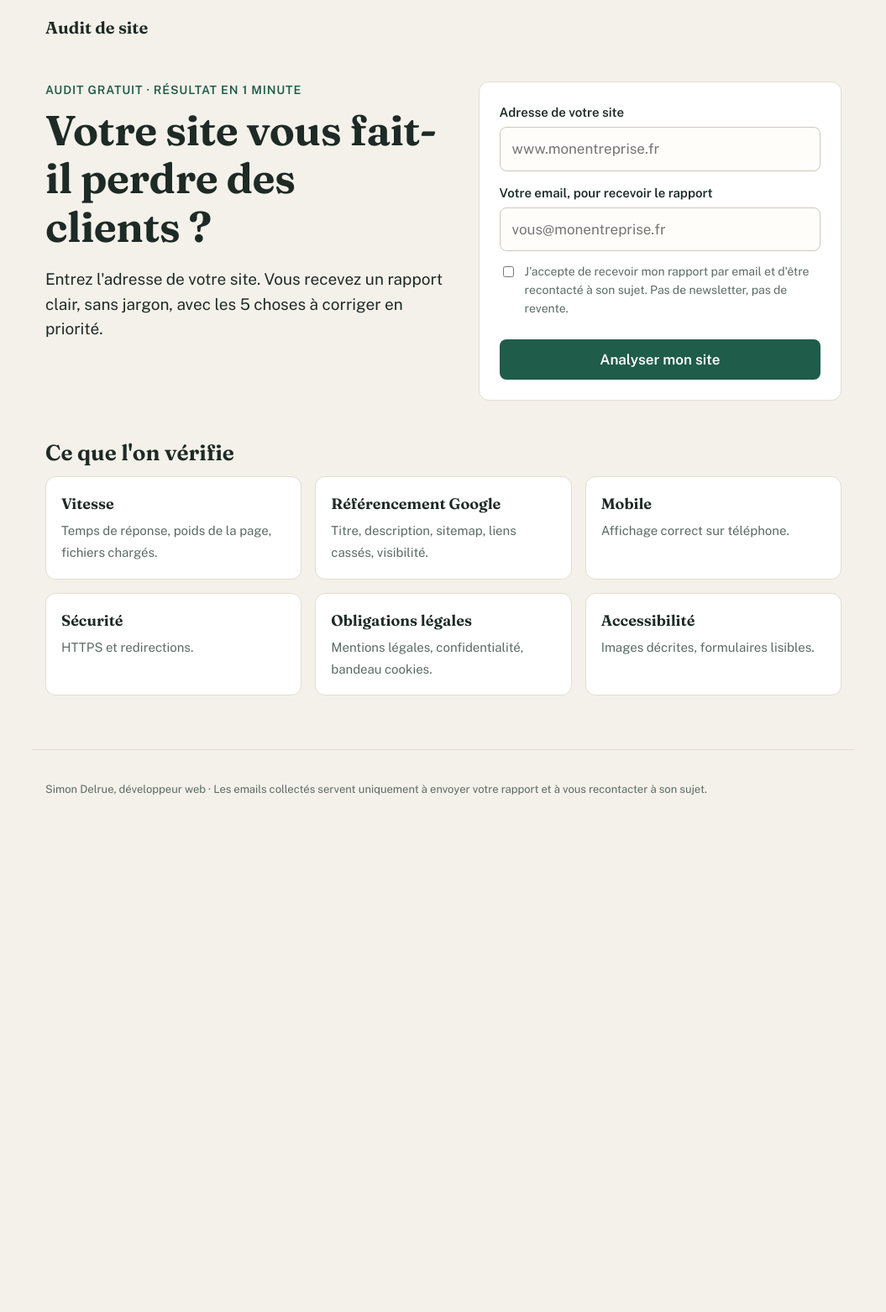
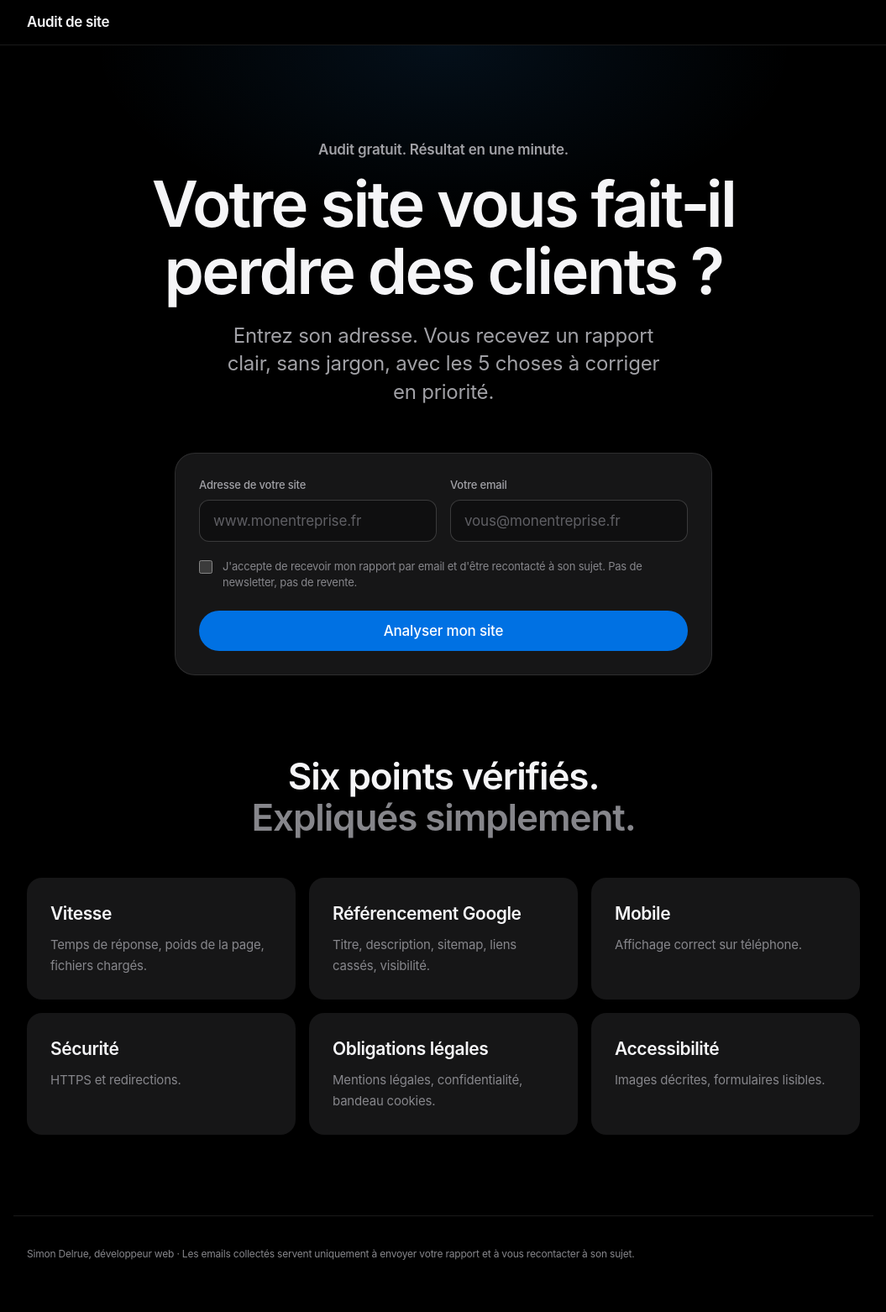
Before and after one commit to freddiiee34/audit-site, a FastAPI app: page / in a window 1280 px wide. Shown: the whole page at 84% size, without its empty margins (112-1167 px from the left). Before the commit the page ends 947 px from the top, so only its background shows below. Run offline with FastAPI, Linux system fonts and the light colour scheme.

Commit message:
Nouvelle DA : fond sombre épuré, typographie système, accent bleu
Co-Authored-By: Claude Opus 5.5 <noreply@anthropic.com>
Claude-Session: https://claude.ai/code/session_019j9RPtZpkxdSZGKB59z4Lz

```diff
--- a/app/static/style.css
+++ b/app/static/style.css
@@ -1,157 +1,231 @@
+/* Direction artistique : fond noir, surfaces gris très sombre, typographie
+   système serrée, un seul accent bleu. Inspiration : pages produit Apple. */
 :root {
-  --papier: #f4f1ea;
-  --carte: #ffffff;
-  --encre: #1d2a26;
-  --doux: #5b6b66;
-  --filet: #e2ddd2;
-  --vert: #1f5c4a;
-  --vert-clair: #e3efe9;
-  --bon: #2f7d5b;
-  --moyen: #c07a12;
-  --faible: #b8412f;
-  --bon-fond: #e2f1e8;
-  --moyen-fond: #fbefd9;
-  --faible-fond: #f8e2dd;
-  --rayon: 12px;
-  --titre: "Fraunces", Georgia, serif;
-  --texte: "Public Sans", system-ui, -apple-system, "Segoe UI", sans-serif;
+  --fond: #000000;
+  --surface: #161617;
+  --surface-2: #1d1d1f;
+  --champ: #0f0f10;
+  --texte: #f5f5f7;
+  --gris: #86868b;
+  --gris-clair: #a1a1a6;
+  --filet: rgba(255, 255, 255, 0.10);
+  --filet-fort: rgba(255, 255, 255, 0.18);
+  --accent: #2997ff;
+  --bouton: #0071e3;
+  --bouton-survol: #0077ed;
+  --bon: #30d158;
+  --moyen: #ff9f0a;
+  --faible: #ff453a;
+  --rayon: 18px;
+  --police: -apple-system, BlinkMacSystemFont, "SF Pro Display", "SF Pro Text", "Inter", "Helvetica Neue", Arial, sans-serif;
 }
 
 * { box-sizing: border-box; }
 html { -webkit-text-size-adjust: 100%; }
 body {
   margin: 0;
-  background: var(--papier);
-  color: var(--encre);
-  font: 400 17px/1.55 var(--texte);
+  background: var(--fond);
+  color: var(--texte);
+  font: 400 17px/1.47 var(--police);
+  letter-spacing: -0.012em;
+  -webkit-font-smoothing: antialiased;
+  -moz-osx-font-smoothing: grayscale;
 }
-main { max-width: 980px; margin: 0 auto; padding: 0 16px 64px; }
-h1, h2, h3 { font-family: var(--titre); font-weight: 650; line-height: 1.15; margin: 0 0 12px; }
-h1 { font-size: clamp(32px, 5vw, 50px); letter-spacing: -0.01em; }
-h2 { font-size: 26px; margin-top: 48px; }
-h3 { font-size: 20px; }
-a { color: var(--vert); }
+main { max-width: 1024px; margin: 0 auto; padding: 0 16px 96px; }
+h1, h2, h3 { font-weight: 600; margin: 0 0 12px; letter-spacing: -0.025em; }
+h1 { font-size: clamp(40px, 7vw, 76px); line-height: 1.05; letter-spacing: -0.035em; }
+h2 { font-size: clamp(28px, 4vw, 44px); line-height: 1.1; margin-top: 96px; }
+h3 { font-size: 19px; line-height: 1.25; letter-spacing: -0.015em; }
+a { color: var(--accent); text-decoration: none; }
+a:hover { text-decoration: underline; }
+.gris { color: var(--gris); }
 
+/* Barre du haut, translucide comme sur apple.com */
 .bandeau {
-  max-width: 980px; margin: 0 auto; padding: 20px 16px;
+  position: sticky; top: 0; z-index: 10;
   display: flex; justify-content: space-between; align-items: center; gap: 12px;
+  padding: 14px max(16px, calc((100% - 1024px) / 2 + 16px));
+  background: rgba(0, 0, 0, 0.72);
+  backdrop-filter: saturate(180%) blur(20px);
+  -webkit-backdrop-filter: saturate(180%) blur(20px);
+  border-bottom: 1px solid var(--filet);
 }
-.marque { font: 650 20px var(--titre); color: var(--encre); text-decoration: none; }
+.marque { font-size: 17px; font-weight: 600; color: var(--texte); letter-spacing: -0.02em; }
+.marque:hover { text-decoration: none; }
 .lien-imprimer {
-  font: 600 14px var(--texte); color: var(--vert); background: none;
-  border: 1px solid var(--vert); border-radius: 999px; padding: 8px 14px; cursor: pointer;
+  font: 400 14px var(--police); color: var(--accent); background: none;
+  border: 0; padding: 4px 0; cursor: pointer;
+}
+.lien-imprimer:hover { text-decoration: underline; }
+
+.surtitre { margin: 0 0 12px; font-size: 17px; font-weight: 600; color: var(--gris-clair); letter-spacing: -0.01em; }
+.chapo { font-size: clamp(19px, 2.2vw, 24px); line-height: 1.4; color: var(--gris-clair); max-width: 36ch; margin: 0 auto; }
+.note { font-size: 14px; color: var(--gris); }
+
+.carte { background: var(--surface); border-radius: var(--rayon); padding: 28px; }
+
+/* --- Accueil -------------------------------------------------------------- */
+.hero {
+  text-align: center; padding: 112px 0 0;
+  background: radial-gradient(ellipse 60% 40% at 50% 0%, rgba(41, 151, 255, 0.10), transparent 70%);
+}
+.hero h1 { max-width: 15ch; margin: 0 auto 20px; }
+
+.formulaire {
+  max-width: 640px; margin: 56px auto 0; text-align: left;
+  background: var(--surface); border: 1px solid var(--filet);
+  border-radius: 24px; padding: 28px;
+}
+.champs { display: grid; grid-template-columns: 1fr 1fr; gap: 16px; }
+.champ label { display: block; font-size: 13px; font-weight: 500; color: var(--gris-clair); margin: 0 0 8px; }
+.formulaire input[type=text], .formulaire input[type=email] {
+  width: 100%; font: 400 17px var(--police); letter-spacing: -0.01em;
+  padding: 14px 16px; border-radius: 12px;
+  border: 1px solid var(--filet-fort); background: var(--champ); color: var(--texte);
+  transition: border-color 0.15s, box-shadow 0.15s;
+}
+.formulaire input::placeholder { color: #5f5f64; }
+.formulaire input:focus { outline: none; border-color: var(--accent); box-shadow: 0 0 0 4px rgba(41, 151, 255, 0.25); }
+button:focus-visible, .bouton:focus-visible, a:focus-visible { outline: 2px solid var(--accent); outline-offset: 3px; }
+
+.case { display: flex; gap: 12px; align-items: flex-start; margin-top: 20px; font-size: 13px; line-height: 1.45; color: var(--gris); cursor: pointer; }
+.case input { margin: 2px 0 0; width: 16px; height: 16px; flex: none; accent-color: var(--bouton); }
+.piege { position: absolute; left: -9999px; width: 1px; height: 1px; overflow: hidden; }
+
+button[type=submit], .bouton {
+  display: inline-block; text-align: center; cursor: pointer;
+  font: 500 17px var(--police); letter-spacing: -0.01em; color: #fff;
+  background: var(--bouton); border: 0; border-radius: 980px;
+  padding: 14px 28px; transition: background 0.15s;
+}
+button[type=submit] { width: 100%; margin-top: 24px; }
+button[type=submit]:hover, .bouton:hover { background: var(--bouton-survol); text-decoration: none; }
+button[type=submit]:disabled { opacity: 0.6; cursor: progress; }
+.attente { font-size: 14px; color: var(--gris); text-align: center; margin: 12px 0 0; }
+.alerte {
+  background: rgba(255, 69, 58, 0.12); color: #ff8a80; border: 1px solid rgba(255, 69, 58, 0.3);
+  border-radius: 12px; padding: 12px 16px; margin: 0 0 20px; font-size: 15px;
 }
 
-.surtitre { margin: 0 0 8px; font-size: 14px; font-weight: 600; letter-spacing: 0.06em; text-transform: uppercase; color: var(--vert); }
-.chapo { font-size: 19px; color: var(--encre); max-width: 60ch; }
-.note { font-size: 14px; color: var(--doux); }
+.controles { text-align: center; }
+.controles h2 { margin-bottom: 48px; }
+.grille {
+  list-style: none; padding: 0; margin: 0; text-align: left;
+  display: grid; grid-template-columns: repeat(3, 1fr); gap: 16px;
+}
+.grille li { background: var(--surface); border-radius: var(--rayon); padding: 28px; }
+.grille strong { display: block; font-size: 21px; font-weight: 600; letter-spacing: -0.02em; margin-bottom: 8px; }
+.grille span { font-size: 15px; line-height: 1.45; color: var(--gris); }
 
-.carte { background: var(--carte); border: 1px solid var(--filet); border-radius: var(--rayon); padding: 24px; }
+/* --- Rapport -------------------------------------------------------------- */
+.entete-rapport { display: flex; gap: 40px; align-items: center; padding-top: 72px; }
+.entete-rapport .chapo { margin: 0; max-width: 48ch; font-size: 19px; }
+.url-site { font-size: clamp(28px, 4.5vw, 48px); line-height: 1.08; overflow-wrap: anywhere; }
 
-/* Accueil */
-.accroche { display: grid; grid-template-columns: 1.1fr 1fr; gap: 40px; align-items: start; padding-top: 32px; }
-.formulaire label { display: block; font-weight: 600; font-size: 15px; margin: 14px 0 6px; }
-.formulaire label:first-of-type { margin-top: 0; }
-.formulaire input[type=text], .formulaire input[type=email] {
-  width: 100%; font: inherit; padding: 12px 14px; border: 1px solid #cfc8ba;
-  border-radius: 8px; background: #fffdf9; color: var(--encre);
-}
-.formulaire input:focus-visible, button:focus-visible, .bouton:focus-visible { outline: 3px solid #8cbcab; outline-offset: 2px; }
-.case { display: flex !important; gap: 10px; align-items: flex-start; font-weight: 400 !important; font-size: 14px !important; color: var(--doux); }
-.case input { margin-top: 4px; accent-color: var(--vert); }
-.piege { position: absolute; left: -9999px; width: 1px; height: 1px; overflow: hidden; }
-button[type=submit], .bouton {
-  display: inline-block; margin-top: 20px; width: 100%; text-align: center;
-  font: 600 17px var(--texte); color: #fff; background: var(--vert);
-  border: 0; border-radius: 8px; padding: 14px 20px; cursor: pointer; text-decoration: none;
-}
-button[type=submit]:disabled { opacity: 0.7; cursor: progress; }
-.attente { font-size: 14px; color: var(--doux); text-align: center; margin: 10px 0 0; }
-.alerte { background: var(--faible-fond); color: #7a2a1e; border-radius: 8px; padding: 12px 14px; margin: 0 0 16px; font-size: 15px; }
-
-.grille { list-style: none; padding: 0; margin: 0; display: grid; grid-template-columns: repeat(3, 1fr); gap: 16px; }
-.grille li { background: var(--carte); border: 1px solid var(--filet); border-radius: var(--rayon); padding: 18px; }
-.grille strong { display: block; font-family: var(--titre); font-size: 18px; margin-bottom: 4px; }
-.grille span { font-size: 15px; color: var(--doux); }
-
-/* Rapport */
-.entete-rapport { display: flex; gap: 32px; align-items: center; padding-top: 24px; }
-.url-site { font-size: clamp(26px, 4vw, 38px); overflow-wrap: anywhere; }
-.jauge { position: relative; width: 150px; height: 150px; flex: none; }
+.jauge { position: relative; width: 168px; height: 168px; flex: none; }
 .jauge svg { width: 100%; height: 100%; }
-.jauge-fond { fill: none; stroke: var(--filet); stroke-width: 10; }
-.jauge-valeur { fill: none; stroke-width: 10; stroke-linecap: round; }
+.jauge-fond { fill: none; stroke: var(--surface-2); stroke-width: 8; }
+.jauge-valeur { fill: none; stroke-width: 8; stroke-linecap: round; }
 .jauge-bon .jauge-valeur { stroke: var(--bon); }
 .jauge-moyen .jauge-valeur { stroke: var(--moyen); }
 .jauge-faible .jauge-valeur { stroke: var(--faible); }
 .jauge-chiffre {
   position: absolute; inset: 0; display: flex; flex-direction: column;
-  align-items: center; justify-content: center; font: 650 44px/1 var(--titre);
+  align-items: center; justify-content: center;
+  font: 600 52px/1 var(--police); letter-spacing: -0.04em;
 }
-.jauge-chiffre small { font: 400 15px/1.4 var(--texte); color: var(--doux); }
+.jauge-chiffre small { font: 400 14px/1.6 var(--police); color: var(--gris); letter-spacing: 0; }
 
-.categories { margin-top: 32px; display: grid; grid-template-columns: repeat(2, 1fr); gap: 12px 40px; }
-.categorie { display: grid; grid-template-columns: 170px 1fr 36px; align-items: center; gap: 12px; font-size: 15px; }
-.categorie strong { text-align: right; }
-.barre { height: 8px; background: var(--filet); border-radius: 999px; overflow: hidden; }
+.categories {
+  margin-top: 56px; display: grid; grid-template-columns: repeat(2, 1fr); gap: 18px 48px;
+  background: var(--surface); border-radius: var(--rayon); padding: 28px;
+}
+.categorie { display: grid; grid-template-columns: 170px 1fr 36px; align-items: center; gap: 14px; font-size: 15px; color: var(--gris-clair); }
+.categorie strong { text-align: right; color: var(--texte); font-weight: 600; }
+.barre { height: 6px; background: var(--surface-2); border-radius: 999px; overflow: hidden; }
 .barre-valeur { height: 100%; border-radius: 999px; }
 .niveau-bon { background: var(--bon); }
 .niveau-moyen { background: var(--moyen); }
 .niveau-faible { background: var(--faible); }
 
-.priorites { list-style: none; padding: 0; margin: 0; display: grid; gap: 16px; }
-.priorite p { margin: 8px 0 0; }
-.priorite-tete { display: flex; align-items: center; gap: 12px; }
+.priorites { list-style: none; padding: 0; margin: 0; display: grid; gap: 12px; }
+.priorite p { margin: 10px 0 0; color: var(--gris-clair); font-size: 16px; }
+.priorite p strong { color: var(--texte); font-weight: 600; }
+.priorite-tete { display: flex; align-items: center; gap: 14px; margin-bottom: 4px; }
 .priorite-tete h3 { margin: 0; flex: 1; }
 .numero {
-  flex: none; width: 34px; height: 34px; border-radius: 50%; display: grid; place-items: center;
-  background: var(--vert-clair); color: var(--vert); font: 650 17px var(--titre);
+  flex: none; width: 32px; height: 32px; border-radius: 50%; display: grid; place-items: center;
+  background: var(--surface-2); color: var(--texte); font-size: 15px; font-weight: 600;
 }
-.pastille { display: inline-block; font-size: 13px; font-weight: 600; padding: 3px 10px; border-radius: 999px; white-space: nowrap; }
-.pastille-ok { background: var(--bon-fond); color: #1f5a40; }
-.pastille-attention { background: var(--moyen-fond); color: #7d4e08; }
-.pastille-probleme { background: var(--faible-fond); color: #8a2c1f; }
-.pastille-info { background: #ebe8e1; color: var(--doux); }
+.pastille { display: inline-block; font-size: 12px; font-weight: 600; padding: 4px 10px; border-radius: 999px; white-space: nowrap; letter-spacing: 0; }
+.pastille-ok { background: rgba(48, 209, 88, 0.14); color: var(--bon); }
+.pastille-attention { background: rgba(255, 159, 10, 0.14); color: var(--moyen); }
+.pastille-probleme { background: rgba(255, 69, 58, 0.14); color: #ff6961; }
+.pastille-info { background: var(--surface-2); color: var(--gris); }
 
-.appel { margin-top: 32px; display: flex; gap: 24px; align-items: center; background: var(--vert); border: 0; color: #fff; }
-.appel h2 { margin: 0 0 8px; color: #fff; }
-.appel p { margin: 0; color: #dcebe4; }
-.appel .bouton { width: auto; flex: none; margin: 0; background: #fff; color: var(--vert); }
+.appel {
+  margin-top: 96px; text-align: center; padding: 56px 28px;
+  background: linear-gradient(180deg, var(--surface-2), var(--surface));
+}
+.appel h2 { margin: 0 0 12px; }
+.appel p { margin: 0 auto 28px; color: var(--gris-clair); max-width: 46ch; font-size: 19px; }
+.appel > div { margin-bottom: 0; }
 
-.points-forts { padding-left: 20px; }
-.points-forts li { margin: 6px 0; }
+.points-forts { list-style: none; padding: 0; margin: 0; display: grid; gap: 10px; }
+.points-forts li { position: relative; padding-left: 28px; color: var(--gris-clair); }
+.points-forts li::before { content: "✓"; position: absolute; left: 0; color: var(--bon); font-weight: 600; }
 
-.detail details { background: var(--carte); border: 1px solid var(--filet); border-radius: var(--rayon); margin-bottom: 12px; }
-.detail summary { cursor: pointer; padding: 16px 20px; font-weight: 600; }
+.detail details { background: var(--surface); border-radius: var(--rayon); margin-bottom: 10px; overflow: hidden; }
+.detail summary {
+  cursor: pointer; padding: 20px 24px; font-weight: 600; font-size: 17px;
+  list-style: none; display: flex; justify-content: space-between; align-items: center;
+}
+.detail summary::-webkit-details-marker { display: none; }
+.detail summary::after { content: "+"; font-weight: 400; font-size: 24px; color: var(--gris); line-height: 1; }
+.detail details[open] summary::after { content: "−"; }
 .detail table { width: 100%; border-collapse: collapse; font-size: 15px; }
-.detail th, .detail td { text-align: left; vertical-align: top; padding: 10px 20px; border-top: 1px solid var(--filet); }
-.detail th { font-size: 13px; color: var(--doux); font-weight: 600; }
-.detail td:first-child { width: 28%; }
-.detail td:nth-child(2) { width: 120px; }
-.detail em { color: var(--doux); }
+.detail th, .detail td { text-align: left; vertical-align: top; padding: 14px 24px; border-top: 1px solid var(--filet); }
+.detail th { font-size: 12px; color: var(--gris); font-weight: 500; text-transform: uppercase; letter-spacing: 0.04em; }
+.detail td { color: var(--gris-clair); }
+.detail td:first-child { width: 28%; color: var(--texte); }
+.detail td:nth-child(2) { width: 130px; }
+.detail em { color: var(--gris); font-style: normal; display: block; margin-top: 4px; }
 
-.pied { max-width: 980px; margin: 0 auto; padding: 24px 16px 40px; font-size: 13px; color: var(--doux); border-top: 1px solid var(--filet); }
+.pied {
+  max-width: 1024px; margin: 0 auto; padding: 24px 16px 48px;
+  font-size: 12px; line-height: 1.5; color: var(--gris); border-top: 1px solid var(--filet);
+}
 
+/* --- Mobile --------------------------------------------------------------- */
 @media (max-width: 760px) {
-  .accroche { grid-template-columns: 1fr; gap: 24px; padding-top: 8px; }
+  body { font-size: 16px; }
+  h2 { margin-top: 72px; }
+  .hero { padding-top: 64px; }
+  .formulaire { margin-top: 40px; padding: 20px; border-radius: 20px; }
+  .champs { grid-template-columns: 1fr; }
   .grille { grid-template-columns: 1fr; }
-  .entete-rapport { flex-direction: column; align-items: flex-start; gap: 16px; }
-  .jauge { width: 120px; height: 120px; }
-  .categories { grid-template-columns: 1fr; }
-  .categorie { grid-template-columns: 130px 1fr 32px; }
-  .appel { flex-direction: column; align-items: stretch; }
+  .grille li { padding: 22px; }
+  .entete-rapport { flex-direction: column; align-items: flex-start; gap: 20px; padding-top: 40px; }
+  .jauge { width: 132px; height: 132px; }
+  .jauge-chiffre { font-size: 42px; }
+  .categories { grid-template-columns: 1fr; padding: 20px; }
+  .categorie { grid-template-columns: 120px 1fr 32px; }
+  .carte { padding: 22px; }
+  .appel { padding: 40px 20px; }
   .appel .bouton { width: 100%; }
   .detail table, .detail tbody, .detail tr, .detail td { display: block; width: 100% !important; }
   .detail thead { display: none; }
-  .detail td { border-top: 0; padding: 4px 16px; }
-  .detail tr { border-top: 1px solid var(--filet); padding: 8px 0; }
+  .detail td { border-top: 0; padding: 4px 20px; }
+  .detail tr { border-top: 1px solid var(--filet); padding: 12px 0; }
 }
 
+/* --- Impression : on repasse en clair pour économiser l'encre -------------- */
 @media print {
-  body { background: #fff; font-size: 12pt; }
+  :root { --texte: #1d1d1f; --gris: #6e6e73; --gris-clair: #424245; --surface: #fff; --surface-2: #f5f5f7; --filet: #d2d2d7; }
+  body { background: #fff; color: #1d1d1f; font-size: 11pt; }
+  .bandeau { position: static; background: #fff; backdrop-filter: none; }
   .lien-imprimer, .appel .bouton { display: none; }
-  .carte, .detail details { break-inside: avoid; }
-  .appel { background: #fff; color: var(--encre); border: 1px solid var(--filet); }
-  .appel h2 { color: var(--encre); }
-  .appel p { color: var(--doux); }
+  .carte, .categories, .detail details { border: 1px solid #d2d2d7; break-inside: avoid; }
+  .detail details:not([open]) > *:not(summary) { display: block; }
+  .appel { background: #fff; }
 }
--- a/app/templates/accueil.html
+++ b/app/templates/accueil.html
@@ -1,20 +1,23 @@
 {% extends "base.html" %}
 {% block titre %}Audit gratuit de votre site · {{ nom_service }}{% endblock %}
 {% block contenu %}
-<section class="accroche">
-  <div class="accroche-texte">
-    <p class="surtitre">Audit gratuit · résultat en 1 minute</p>
-    <h1>Votre site vous fait-il perdre des clients&nbsp;?</h1>
-    <p class="chapo">Entrez l'adresse de votre site. Vous recevez un rapport clair, sans jargon, avec les 5 choses à corriger en priorité.</p>
-  </div>
+<section class="hero">
+  <p class="surtitre">Audit gratuit. Résultat en une minute.</p>
+  <h1>Votre site vous fait&#8209;il perdre des clients&nbsp;?</h1>
+  <p class="chapo">Entrez son adresse. Vous recevez un rapport clair, sans jargon, avec les 5 choses à corriger en priorité.</p>
 
-  <form class="carte formulaire" method="post" action="/audit" id="form-audit">
+  <form class="formulaire" method="post" action="/audit" id="form-audit">
     {% if erreur %}<p class="alerte" role="alert">{{ erreur }}</p>{% endif %}
-    <label for="url">Adresse de votre site</label>
-    <input id="url" name="url" type="text" inputmode="url" placeholder="www.monentreprise.fr" value="{{ url or '' }}" required autocomplete="url">
-
-    <label for="email">Votre email, pour recevoir le rapport</label>
-    <input id="email" name="email" type="email" placeholder="vous@monentreprise.fr" value="{{ email or '' }}" required autocomplete="email">
+    <div class="champs">
+      <div class="champ">
+        <label for="url">Adresse de votre site</label>
+        <input id="url" name="url" type="text" inputmode="url" placeholder="www.monentreprise.fr" value="{{ url or '' }}" required autocomplete="url">
+      </div>
+      <div class="champ">
+        <label for="email">Votre email</label>
+        <input id="email" name="email" type="email" placeholder="vous@monentreprise.fr" value="{{ email or '' }}" required autocomplete="email">
+      </div>
+    </div>
 
     <div class="piege" aria-hidden="true">
       <label for="site_web">Ne pas remplir</label>
@@ -27,12 +30,12 @@
     </label>
 
     <button type="submit" id="bouton">Analyser mon site</button>
-    <p class="attente" id="attente" hidden>Analyse en cours… cela prend 20 à 40 secondes.</p>
+    <p class="attente" id="attente" hidden>Analyse en cours. Cela prend 20 à 40 secondes.</p>
   </form>
 </section>
 
 <section class="controles">
-  <h2>Ce que l'on vérifie</h2>
+  <h2>Six points vérifiés.<br><span class="gris">Expliqués simplement.</span></h2>
   <ul class="grille">
     <li><strong>Vitesse</strong><span>Temps de réponse, poids de la page, fichiers chargés.</span></li>
     <li><strong>Référencement Google</strong><span>Titre, description, sitemap, liens cassés, visibilité.</span></li>
--- a/app/templates/base.html
+++ b/app/templates/base.html
@@ -5,9 +5,11 @@
   <meta name="viewport" content="width=device-width, initial-scale=1">
   <title>{% block titre %}{{ nom_service }}{% endblock %}</title>
   <meta name="description" content="{% block description %}Audit gratuit de votre site en 1 minute : vitesse, Google, mobile, sécurité et obligations légales, expliqués simplement.{% endblock %}">
+  <meta name="color-scheme" content="dark">
+  <meta name="theme-color" content="#000000">
   <link rel="preconnect" href="https://fonts.googleapis.com">
   <link rel="preconnect" href="https://fonts.gstatic.com" crossorigin>
-  <link href="https://fonts.googleapis.com/css2?family=Fraunces:opsz,wght@9..144,500;9..144,650&family=Public+Sans:wght@400;600&display=swap" rel="stylesheet">
+  <link href="https://fonts.googleapis.com/css2?family=Inter:wght@400;500;600;700&display=swap" rel="stylesheet">
   <link rel="stylesheet" href="/static/style.css">
   {% block tete %}{% endblock %}
 </head>
```
